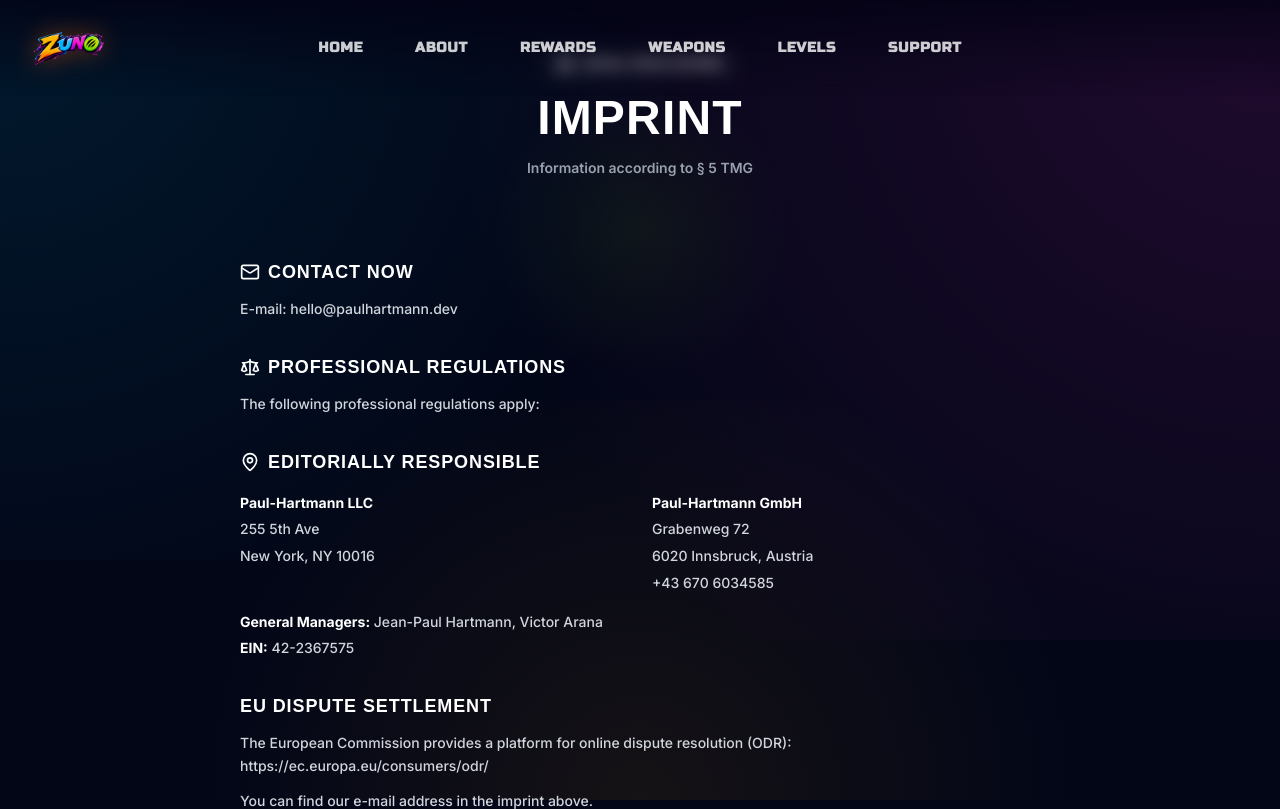
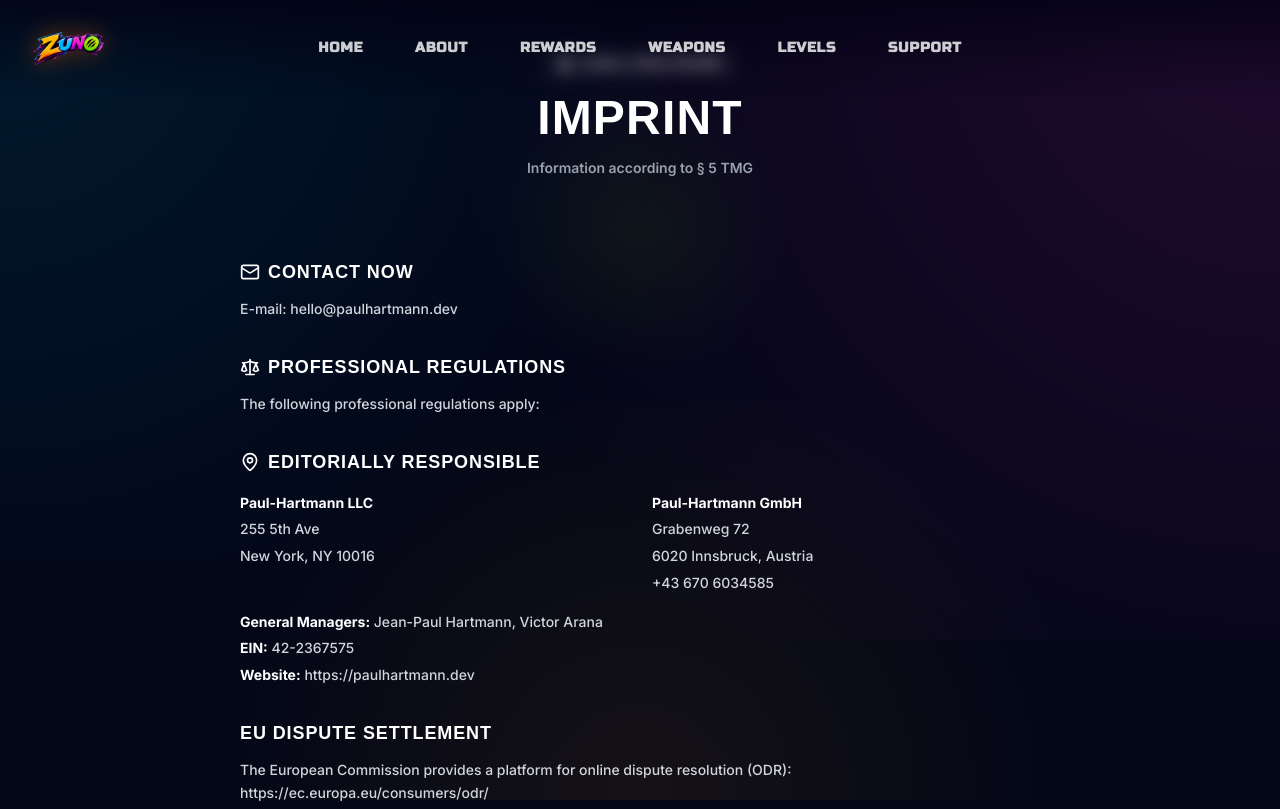
Before and after one commit to janpaul80/Zuno-App, a Next.js app: page /imprint in a window 1280 px wide. Shown: the top 809 px of the page. Built offline with nearby package versions, Linux system fonts and the light colour scheme.

Commit message:
Add landing page URL below EIN on Imprint page

```diff
--- a/src/app/imprint/page.tsx
+++ b/src/app/imprint/page.tsx
@@ -64,6 +64,17 @@ export default function ImprintPage() {
               <p>
                 <strong className="text-white">EIN:</strong> 42-2367575
               </p>
+              <p>
+                <strong className="text-white">Website:</strong>{" "}
+                <a
+                  href="https://paulhartmann.dev"
+                  target="_blank"
+                  rel="noopener noreferrer"
+                  className="text-electric-blue hover:text-white transition-colors"
+                >
+                  https://paulhartmann.dev
+                </a>
+              </p>
             </div>
           </section>
 
```
